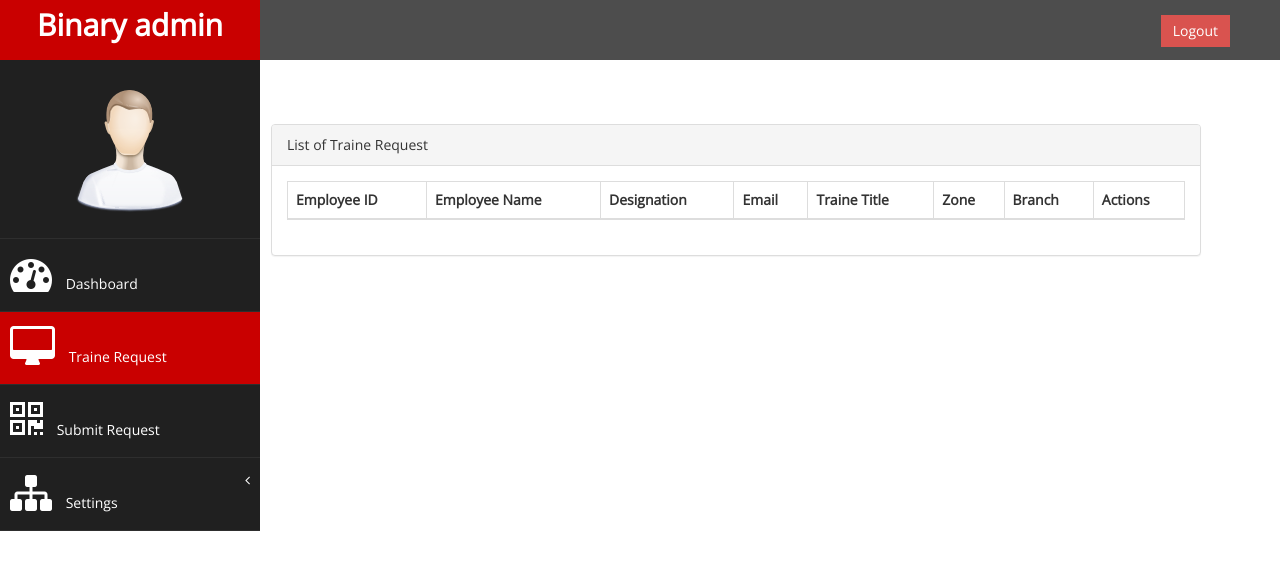
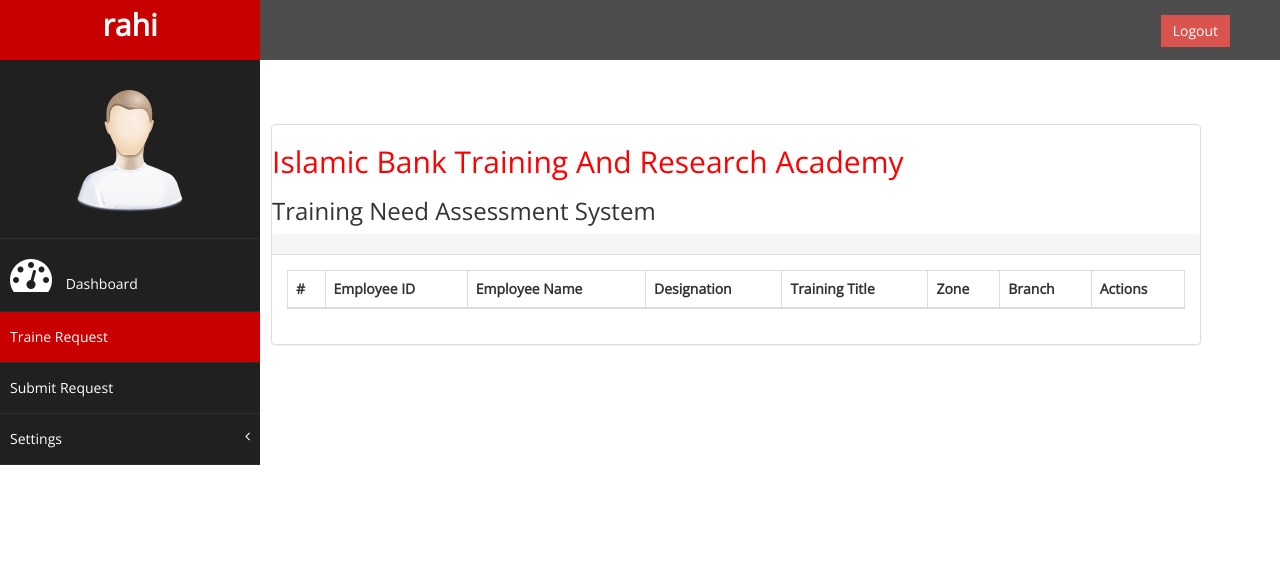
Before and after one commit to icerahi/TraineRequest, a Django app: page /request_list/ in a window 1280 px wide. Shown: the top 570 px of the page. Run offline with Django 3.2, Linux system fonts and the light colour scheme; a user stored in the database is signed in; data comes from the database, SQL or seed files in the repository; both versions use the stored data as it was before the commit; lists and menus that the app fills with data are empty; some libraries are stand-ins or nearby versions.

Commit message:
static somethiing chenges

```diff
--- a/accounts/admin.py
+++ b/accounts/admin.py
@@ -31,6 +31,6 @@ class TraineRequestAdmin(ImportExportModelAdmin):
 
 
 
-admin.site.site_header = 'Islami Bank Traine Request System'
+admin.site.site_header = 'Training Need Assessment System (TNAS)'
 admin.site.index_title = 'Islami Bank Traine Request System'
 admin.site.site_title = 'Islami Bank Traine Request System'
--- a/accounts/forms.py
+++ b/accounts/forms.py
@@ -9,14 +9,14 @@ class SubmitRequestForm(ModelForm):
     class Meta:
         model = TraineRequest
         fields = ('title','employee_id','employee_name','designation',
-                 'email','designation','zone','branch')
+                 'designation','zone','branch')
 
     def __init__(self, *args, **kwargs):
         super(SubmitRequestForm, self).__init__(*args, **kwargs)
         self.fields['title'].widget.attrs['class'] = 'form-control'
         self.fields['employee_id'].widget.attrs['class'] = 'form-control'
         self.fields['employee_name'].widget.attrs['class'] = 'form-control'
-        self.fields['email'].widget.attrs['class'] = 'form-control'
+
         self.fields['designation'].widget.attrs['class'] = 'form-control'
         self.fields['zone'].widget.attrs['class'] = 'form-control'
         self.fields['branch'].widget.attrs['class'] = 'form-control'
--- a/accounts/templates/request_list.html
+++ b/accounts/templates/request_list.html
@@ -5,8 +5,9 @@
 <div style="margin-left:20%;margin-top:5%" class="col-md-9">
   <!--   Kitchen Sink -->
     <div class="panel panel-default float-left">
+        <h2>Islamic Bank Training And Research Academy</h2>
+        <h3>Training Need Assessment System</h3>
         <div class="panel-heading">
-                            List of Traine Request
         </div>
         <div class="panel-body">
             <div class="table-responsive">
@@ -14,11 +15,11 @@
                     <thead>
                         <tr>
 
+                            <th>#</th>
                             <th>Employee ID</th>
                             <th>Employee Name</th>
                             <th>Designation</th>
-                                            <th>Email</th>
-                                            <th>Traine Title</th>
+                            <th>Training Title</th>
                             <th> Zone </th>
                             <th> Branch </th>
                             <th> Actions </th>
@@ -27,16 +28,16 @@
                     <tbody>
                     {% for object in object_list %}
                         <tr>
-
+                            <td>{{ forloop.counter }}</td>
                             <td>{{object.employee_id}}</td>
                             <td>{{object.employee_name}}</td>
                             <td>{{object.designation.name}}</td>
-                                            <td>{{object.email}}</td>
                             <td>{{object.title.name}}</td>
                             <td>{{object.zone.name}}</td>
                             <td>{{object.branch.name}}</td>
-                                            <td><a href="{% url 'request_update' object.pk%}">update</a>/<a
-                                                    href="{% url 'request_delete' object.pk%}">Delete</a></td>
+                            <td>
+                                <a class="btn btn-info" href="{% url 'request_update' object.pk%}">update</a>
+                                <a class="btn btn-danger" href="{% url 'request_delete' object.pk%}">Delete</a></td>
                         </tr>
                         {% endfor %}
                     </tbody>
--- a/templates/partails/nav.html
+++ b/templates/partails/nav.html
@@ -8,7 +8,7 @@
             <span class="icon-bar"></span>
             <span class="icon-bar"></span>
         </button>
-        <a class="navbar-brand" href="index.html">Binary admin</a>
+        <a class="navbar-brand" href="index.html">{{ user.username }}</a>
     </div>
       <div style="color: white;
         padding: 15px 50px 5px 50px;
@@ -29,21 +29,18 @@
                 <a class="{% if url_name == 'dashboard' %}active-menu{%endif %}"  href="#"><i class="fa fa-dashboard fa-3x"></i> Dashboard</a>
             </li>
             <li>
-                <a class="{% if url_name == 'request_list' %}active-menu{% endif %}" href="{% url 'request_list' %}"><i class="fa fa-desktop fa-3x"></i> Traine Request</a>
+                <a class="{% if url_name == 'request_list' %}active-menu{% endif %}" href="{% url 'request_list' %}"> Traine Request</a>
             </li>
             <li>
-                <a class="{% if url_name == 'submit_request' %}active-menu{%endif%}" href="{% url 'submit_request' %}"><i class="fa fa-qrcode fa-3x"></i> Submit Request</a>
+                <a class="{% if url_name == 'submit_request' %}active-menu{%endif%}" href="{% url 'submit_request' %}"> Submit Request</a>
             </li>
-
-
-
             <li>
-                <a class="{% if url_name == 'profile' or url_name == 'change_password' %}active-menu{%endif%}" href="#"><i class="fa fa-sitemap fa-3x"></i> Settings <span class="fa arrow"></span></a>
+                <a class="{% if url_name == 'profile' or url_name == 'change_password' %}active-menu{%endif%}" href="#"> Settings <span class="fa arrow"></span></a>
 
                 <ul class="nav active-menu nav-second-level">
-                    <li>
-                        <a href="{% url 'profile' pk=request.user.id username=request.user.username %}">User Info</a>
-                    </li>
+<!--                    <li>-->
+<!--                        <a href="{% url 'profile' pk=request.user.id username=request.user.username %}">User Info</a>-->
+<!--                    </li>-->
                     <li>
                         <a href="{% url 'change_password' %}">Change Password</a>
                     </li>
```
Also changed, not shown: accounts/models.py (+15 -6 lines), accounts/templates/request_submit.html (+2 -6 lines), templates/login.html (+4 -11 lines), accounts/migrations/0002_auto_20201031_2156.py (added), db.sqlite3. Lines whose indentation alone changed are shown as unchanged.
